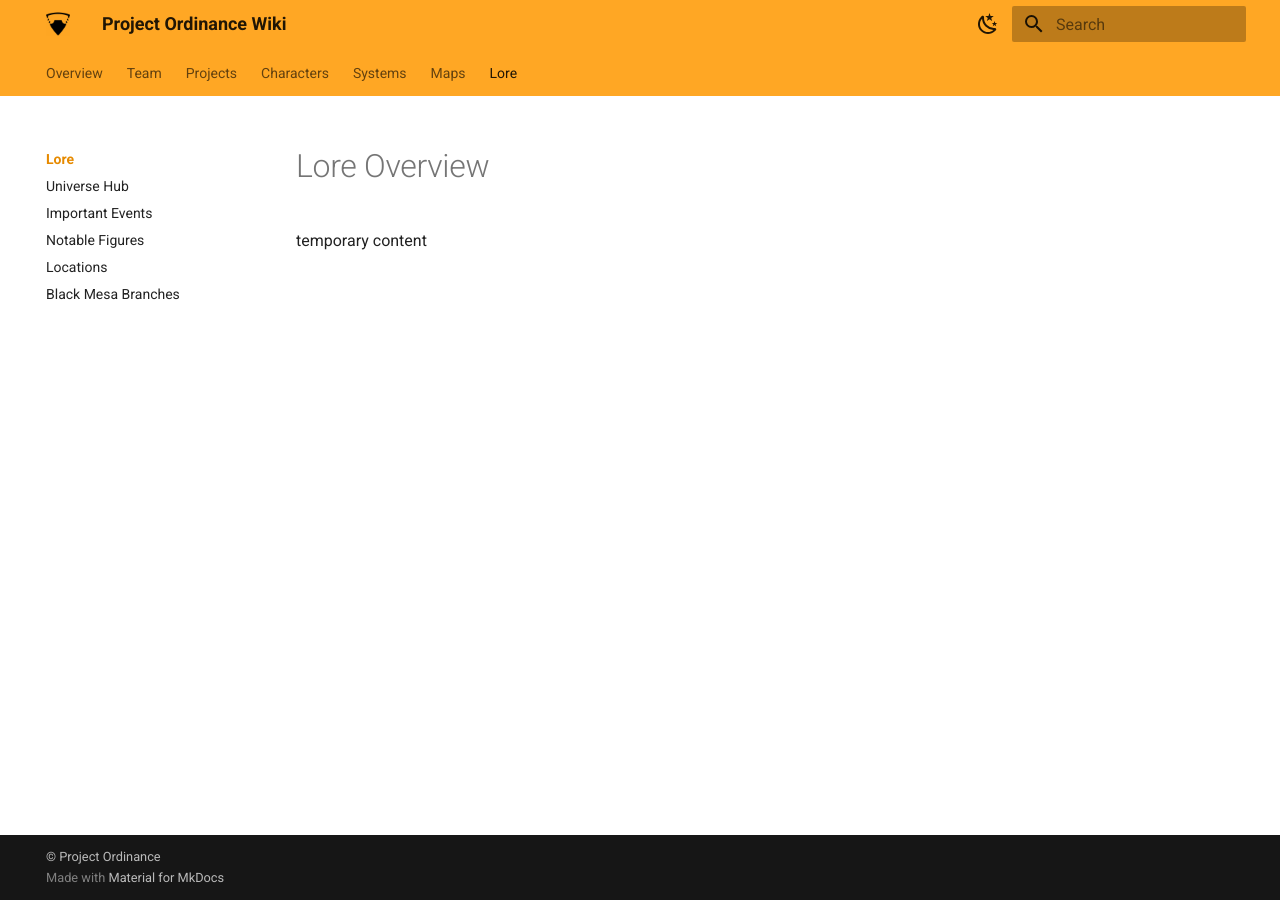
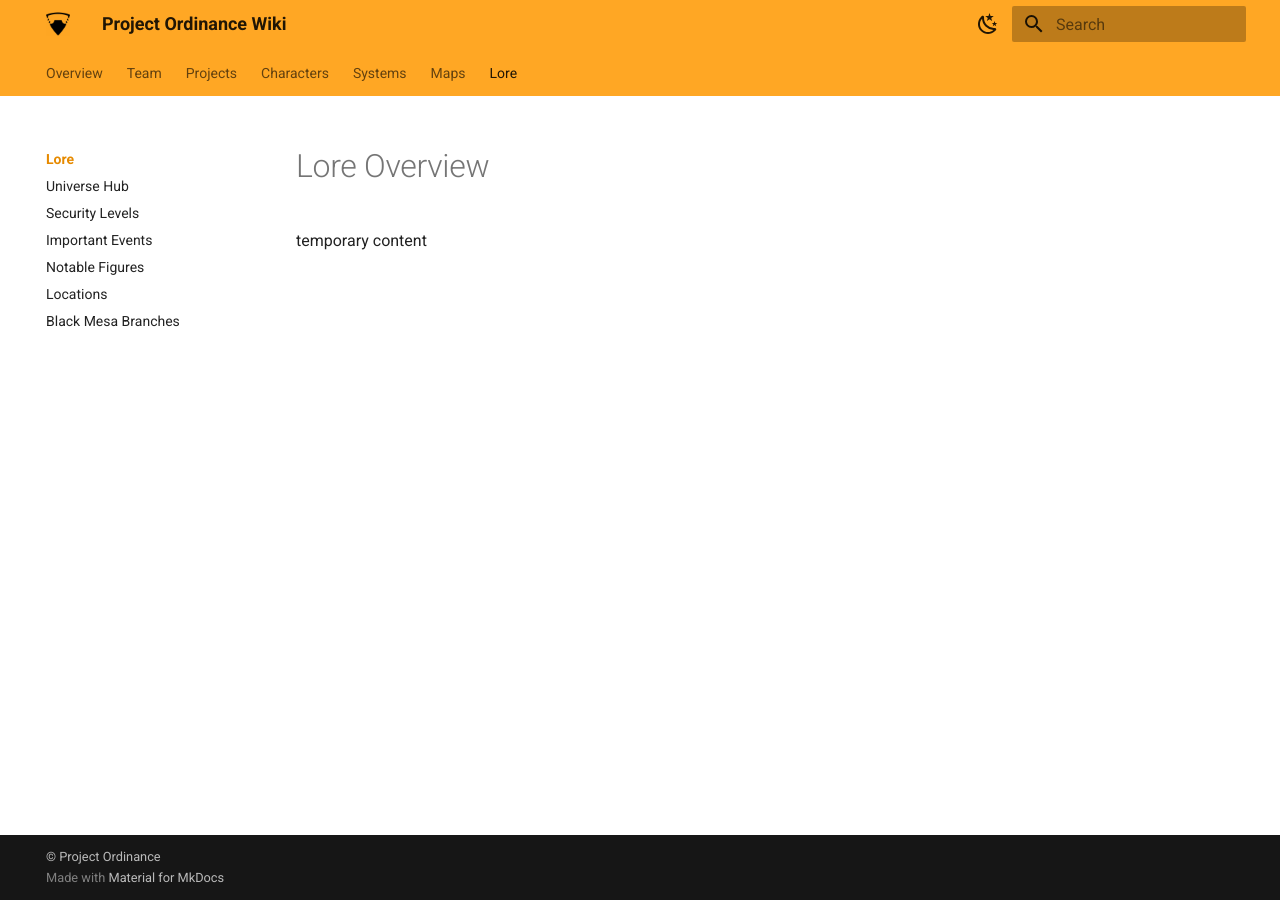
Before and after one commit to Project-Ordinance/website-wiki, an MkDocs documentation site: the page built from docs/lore/index.md, in a window 1280 px wide. Built offline with MkDocs 1.6.1 and Material for MkDocs 9.7.7, drawn with Linux system fonts in a browser that asks for light colours.

Commit message:
Update mkdocs.yml

```diff
--- a/mkdocs.yml
+++ b/mkdocs.yml
@@ -97,6 +97,7 @@ nav:
   - Lore:
     - Lore Overview: lore/index.md
     - Universe Hub: lore/ic-information.md
+    - Security Levels: /lore/security_levels.md
     - Important Events: lore/events.md
     - Notable Figures: lore/figures.md
     - Locations: lore/locations.md
```
